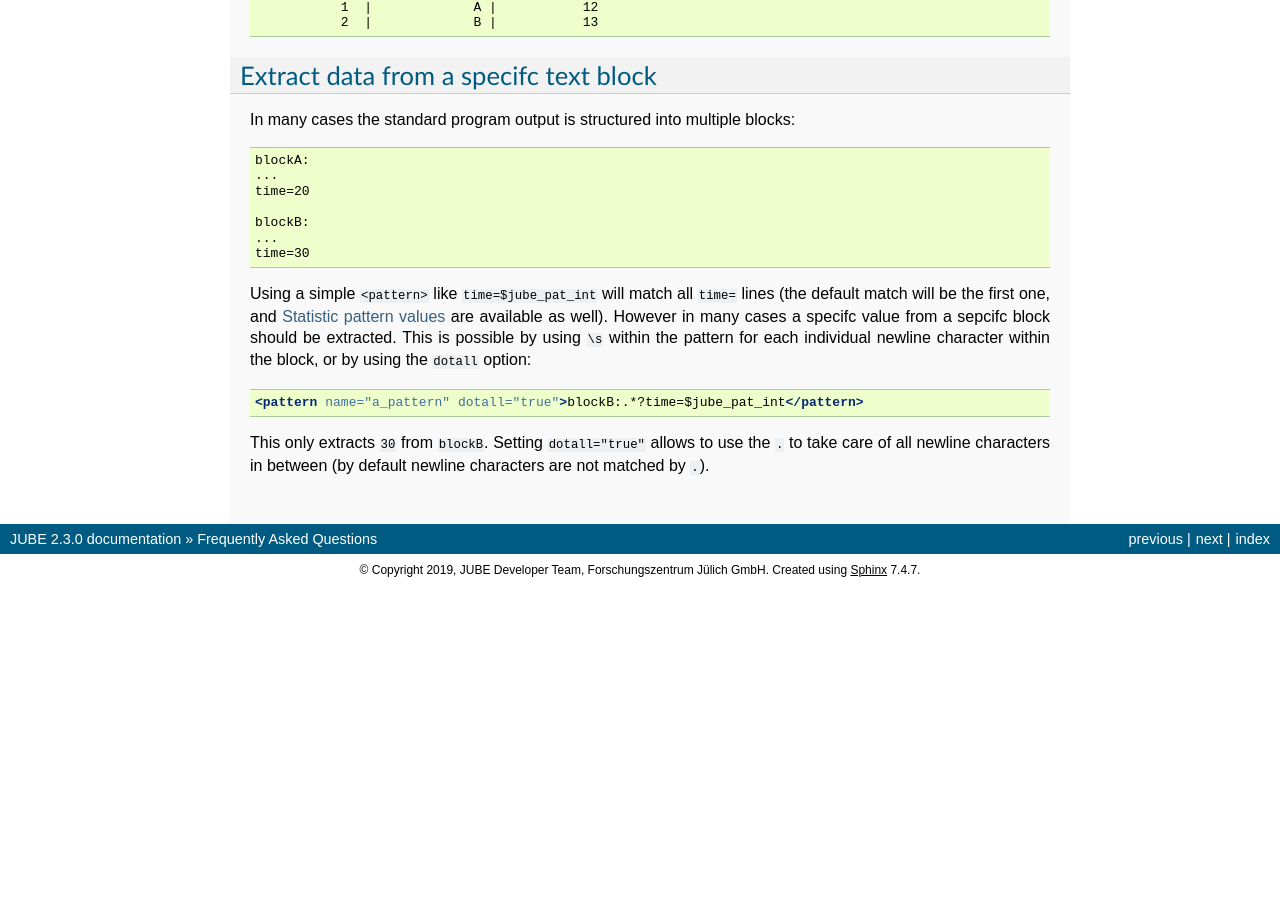
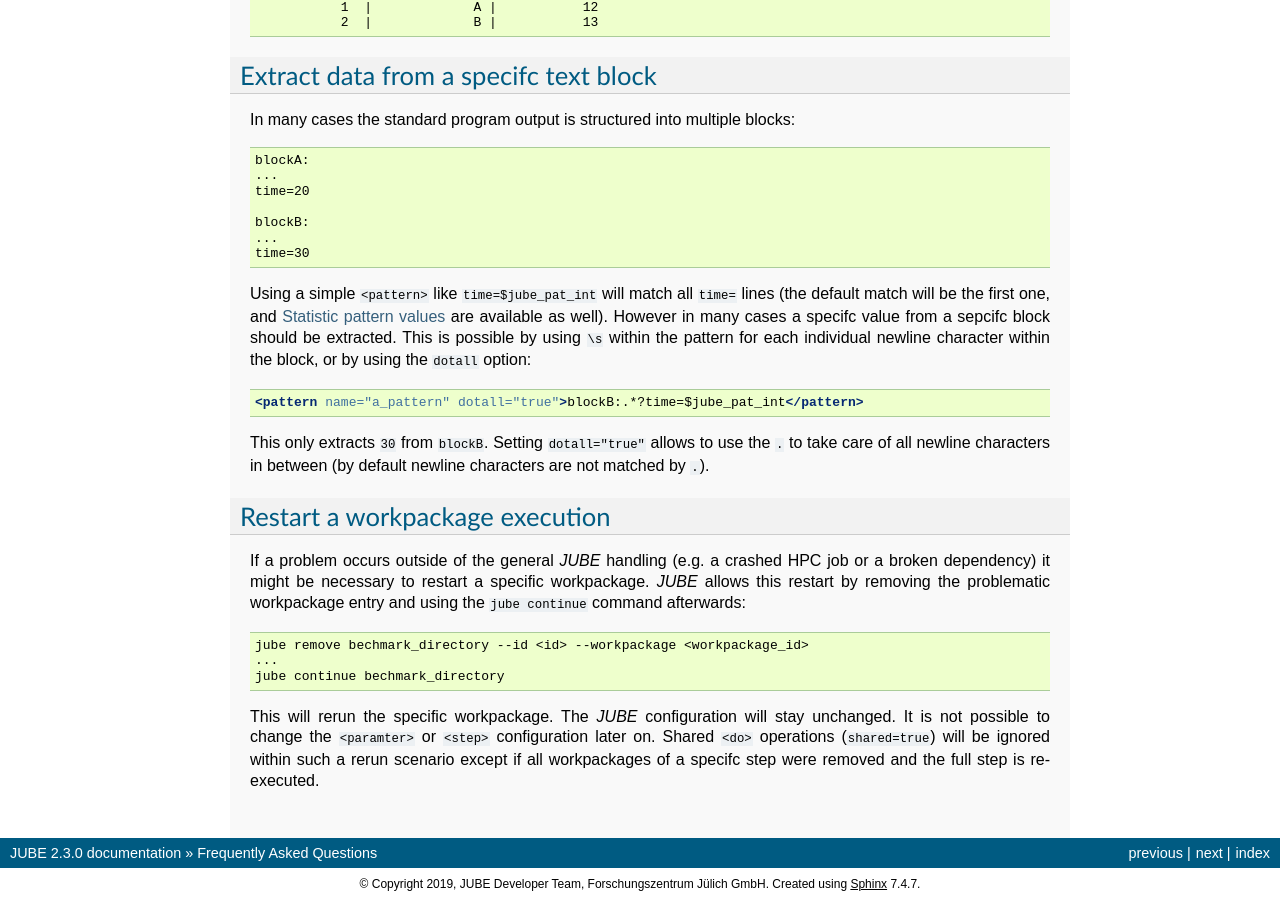
Before and after one commit to FZJ-JSC/JUBE, a Sphinx documentation site: the page built from docs/faq.rst, in a window 1280 px wide and 900 px high, scrolled down 3030 px. Built offline with Sphinx 7.4.7, drawn with Linux system fonts in a browser that asks for light colours; before the commit the page ends 3616 px from its top, so only the background shows below that; some of the changed text lies outside the part shown.

Commit message:
add restart FAQ entry

```diff
--- a/docs/faq.rst
+++ b/docs/faq.rst
@@ -242,3 +242,20 @@ This is possible by using ``\s`` within the pattern for each individual newline
 
 This only extracts ``30`` from ``blockB``. Setting ``dotall="true"`` allows to use the ``.`` to take care of all newline characters in between (by default newline characters are
 not matched by ``.``).
+
+.. index:: restart workpackage
+
+Restart a workpackage execution
+~~~~~~~~~~~~~~~~~~~~~~~~~~~~~~~
+
+If a problem occurs outside of the general *JUBE* handling (e.g. a crashed HPC job or a broken dependency) it might be necessary to restart a specific workpackage.
+*JUBE* allows this restart by removing the problematic workpackage entry and using the ``jube continue`` command afterwards:
+
+.. code-block:: none
+
+   jube remove bechmark_directory --id <id> --workpackage <workpackage_id>
+   ...
+   jube continue bechmark_directory
+
+This will rerun the specific workpackage. The *JUBE* configuration will stay unchanged. It is not possible to change the ``<paramter>`` or ``<step>`` configuration later on. Shared ``<do>``
+operations (``shared=true``) will be ignored within such a rerun scenario except if all workpackages of a specifc step were removed and the full step is re-executed.
```
Also changed, not shown: 1 other file.
